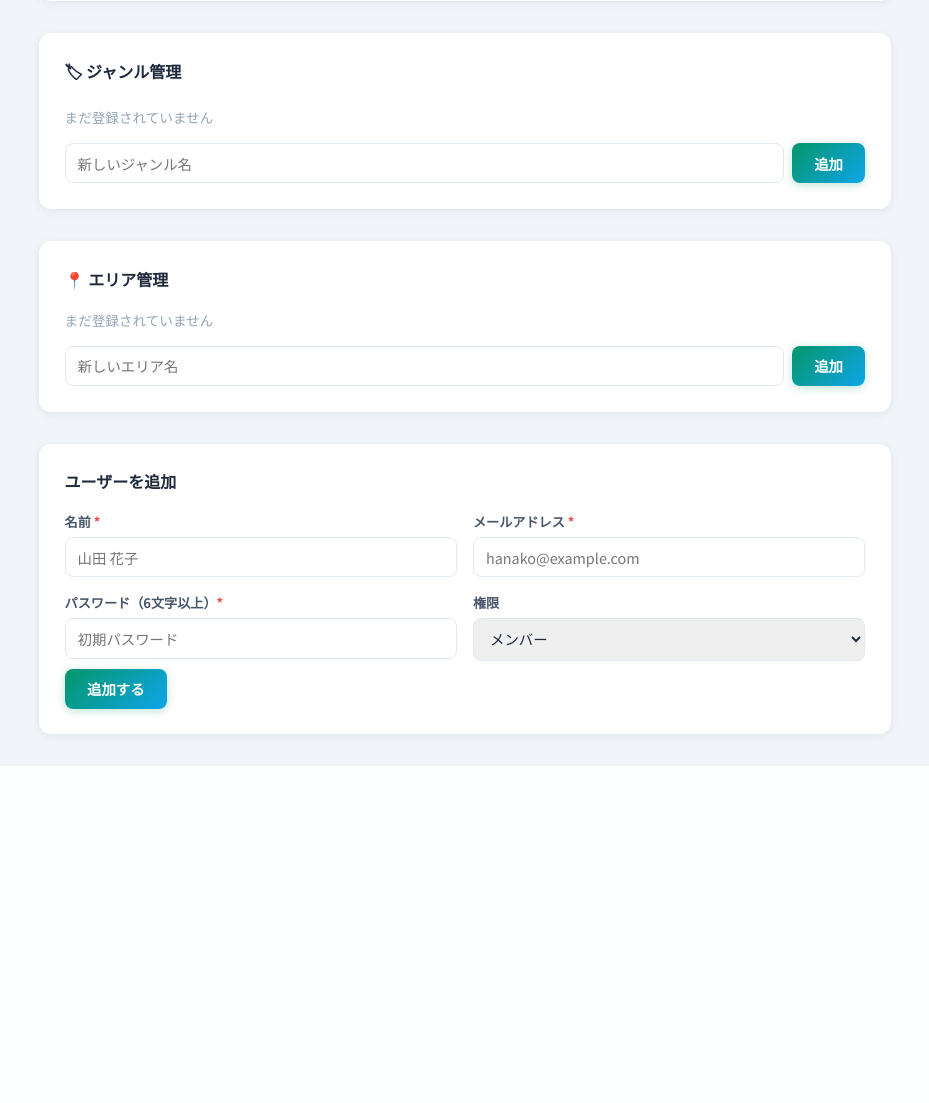
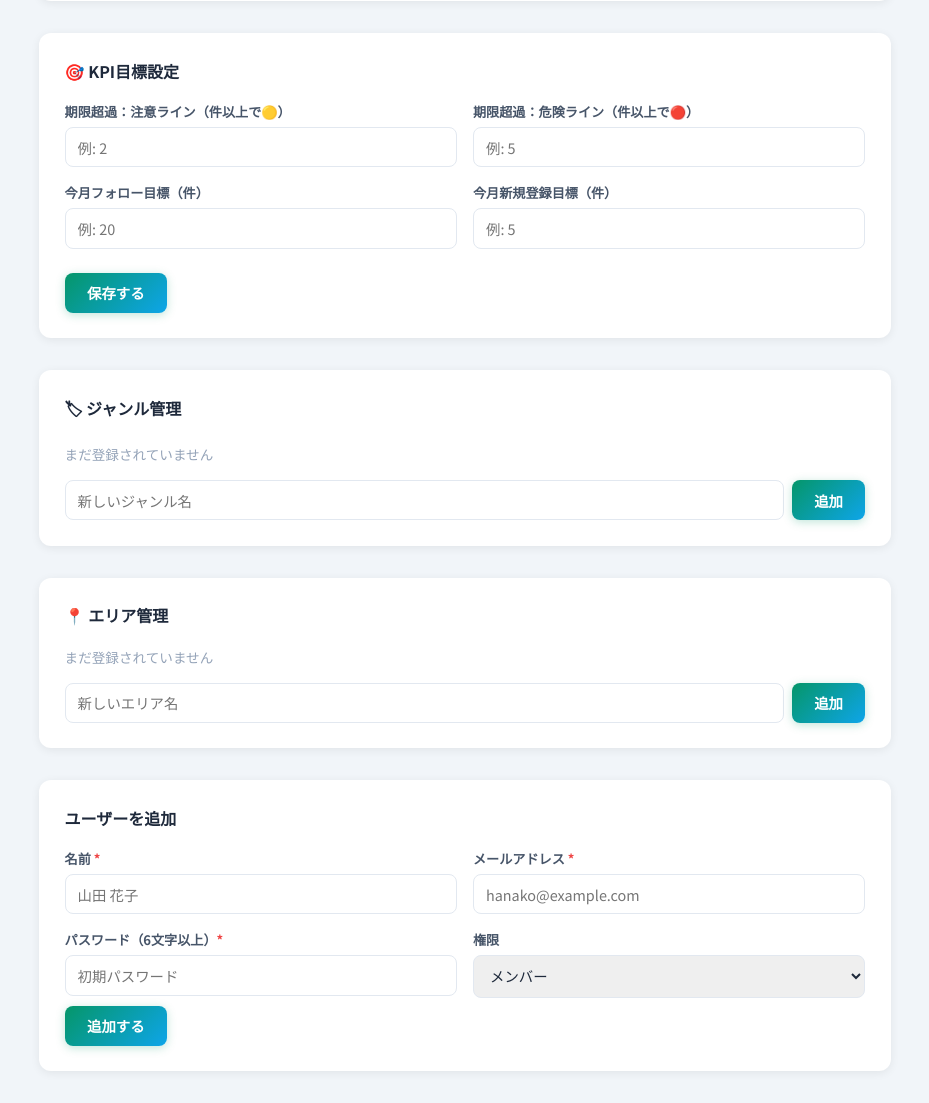
Before and after one commit to aoi4986-lgtm/essentia-hp, a Flask app: page /admin/users in a window 1280 px wide. Shown: the part 224-1327 px from the top of the page, without its empty margins (175-1104 px from the left). Before the commit the page ends 967 px from the top, so only its background shows below. Run offline with Flask 3, Linux system fonts and the light colour scheme; the visitor is signed in with stand-in values (Sample User, id 1); data that the repository does not hold is empty; some libraries are stand-ins or nearby versions.

Commit message:
KPI目標設定機能を追加
- 管理画面でKPI目標値を自由に設定可能
  - 期限超過：注意ライン・危険ライン
  - 今月フォロー目標
  - 今月新規登録目標
- 統計ページのKPIカードが目標値に応じて🟢🟡🔴で色分け
- 期限超過グラフに注意・危険ラインを点線で表示

Co-Authored-By: Claude Sonnet 4.6 <noreply@anthropic.com>

```diff
--- a/crm/app.py
+++ b/crm/app.py
@@ -125,6 +125,25 @@ def init_db():
     if cur.fetchone()[0] == 0:
         for i, a in enumerate(['大阪府', '兵庫県', '京都府', '奈良県', '滋賀県', '和歌山県']):
             cur.execute('INSERT INTO areas (name, sort_order) VALUES (%s, %s)', (a, i))
+    # KPI目標設定テーブル
+    cur.execute('''
+        CREATE TABLE IF NOT EXISTS kpi_settings (
+            key TEXT PRIMARY KEY,
+            value INTEGER NOT NULL,
+            label TEXT
+        )
+    ''')
+    defaults = [
+        ('overdue_danger',         5,  '期限超過：危険ライン（件）'),
+        ('overdue_warning',        2,  '期限超過：注意ライン（件）'),
+        ('monthly_follows_target', 20, '今月フォロー目標（件）'),
+        ('monthly_new_target',     5,  '今月新規登録目標（件）'),
+    ]
+    for key, val, label in defaults:
+        cur.execute(
+            'INSERT INTO kpi_settings (key, value, label) VALUES (%s, %s, %s) ON CONFLICT (key) DO NOTHING',
+            (key, val, label)
+        )
     # 変更履歴テーブル
     cur.execute('''
         CREATE TABLE IF NOT EXISTS activity_log (
@@ -519,6 +538,38 @@ def master_delete(table, mid):
     return jsonify({'ok': True})
 
 
+@app.route('/kpi-settings', methods=['GET'])
+@login_required
+def get_kpi_settings():
+    conn = get_db()
+    cur  = conn.cursor(cursor_factory=psycopg2.extras.RealDictCursor)
+    cur.execute('SELECT * FROM kpi_settings ORDER BY key')
+    rows = {r['key']: dict(r) for r in cur.fetchall()}
+    cur.close()
+    conn.close()
+    return jsonify(rows)
+
+
+@app.route('/kpi-settings', methods=['POST'])
+@admin_required
+def update_kpi_settings():
+    data = request.json or {}
+    conn = get_db()
+    cur  = conn.cursor()
+    for key, val in data.items():
+        try:
+            cur.execute(
+                'UPDATE kpi_settings SET value=%s WHERE key=%s',
+                (int(val), key)
+            )
+        except (ValueError, TypeError):
+            pass
+    conn.commit()
+    cur.close()
+    conn.close()
+    return jsonify({'ok': True})
+
+
 @app.route('/customers/<int:cid>/activity')
 @login_required
 def get_activity(cid):
@@ -802,9 +853,14 @@ def stats_data():
     ''')
     overdue_trend = [dict(r) for r in cur.fetchall()]
 
+    # KPI設定
+    cur.execute('SELECT key, value FROM kpi_settings')
+    kpi = {r['key']: r['value'] for r in cur.fetchall()}
+
     cur.close()
     conn.close()
     return jsonify({
+        'kpi': kpi,
         'monthly_follows': monthly_follows,
         'total_follows': total_follows,
         'by_genre': by_genre,
--- a/crm/templates/admin.html
+++ b/crm/templates/admin.html
@@ -143,6 +143,31 @@
       </table>
     </div>
 
+    <!-- KPI目標設定 -->
+    <div class="card">
+      <h2>🎯 KPI目標設定</h2>
+      <div class="form-grid" style="margin-bottom:1rem">
+        <div class="form-group">
+          <label>期限超過：注意ライン（件以上で🟡）</label>
+          <input type="number" id="kpi_overdue_warning" min="0" placeholder="例: 2">
+        </div>
+        <div class="form-group">
+          <label>期限超過：危険ライン（件以上で🔴）</label>
+          <input type="number" id="kpi_overdue_danger" min="0" placeholder="例: 5">
+        </div>
+        <div class="form-group">
+          <label>今月フォロー目標（件）</label>
+          <input type="number" id="kpi_monthly_follows_target" min="1" placeholder="例: 20">
+        </div>
+        <div class="form-group">
+          <label>今月新規登録目標（件）</label>
+          <input type="number" id="kpi_monthly_new_target" min="1" placeholder="例: 5">
+        </div>
+      </div>
+      <button class="btn-primary-grad" onclick="saveKpi()">保存する</button>
+      <div class="msg" id="kpiMsg"></div>
+    </div>
+
     <!-- ジャンル管理 -->
     <div class="card">
       <h2>🏷 ジャンル管理</h2>
@@ -262,6 +287,34 @@
       reloader();
     }
 
+    async function loadKpi() {
+      const res  = await fetch('/kpi-settings');
+      const data = await res.json();
+      if (data.overdue_warning)         document.getElementById('kpi_overdue_warning').value         = data.overdue_warning.value;
+      if (data.overdue_danger)          document.getElementById('kpi_overdue_danger').value          = data.overdue_danger.value;
+      if (data.monthly_follows_target)  document.getElementById('kpi_monthly_follows_target').value  = data.monthly_follows_target.value;
+      if (data.monthly_new_target)      document.getElementById('kpi_monthly_new_target').value      = data.monthly_new_target.value;
+    }
+
+    async function saveKpi() {
+      const msg = document.getElementById('kpiMsg');
+      msg.className = 'msg';
+      const payload = {
+        overdue_warning:        document.getElementById('kpi_overdue_warning').value,
+        overdue_danger:         document.getElementById('kpi_overdue_danger').value,
+        monthly_follows_target: document.getElementById('kpi_monthly_follows_target').value,
+        monthly_new_target:     document.getElementById('kpi_monthly_new_target').value,
+      };
+      const res  = await fetch('/kpi-settings', {
+        method: 'POST', headers: { 'Content-Type': 'application/json' },
+        body: JSON.stringify(payload)
+      });
+      const data = await res.json();
+      if (data.ok) { msg.className = 'msg ok'; msg.textContent = '保存しました！'; }
+      else { msg.className = 'msg err'; msg.textContent = 'エラーが発生しました'; }
+    }
+
+    loadKpi();
     loadGenres();
     loadAreas();
 
```
Also changed, not shown: crm/templates/stats.html (+57 -13 lines).
